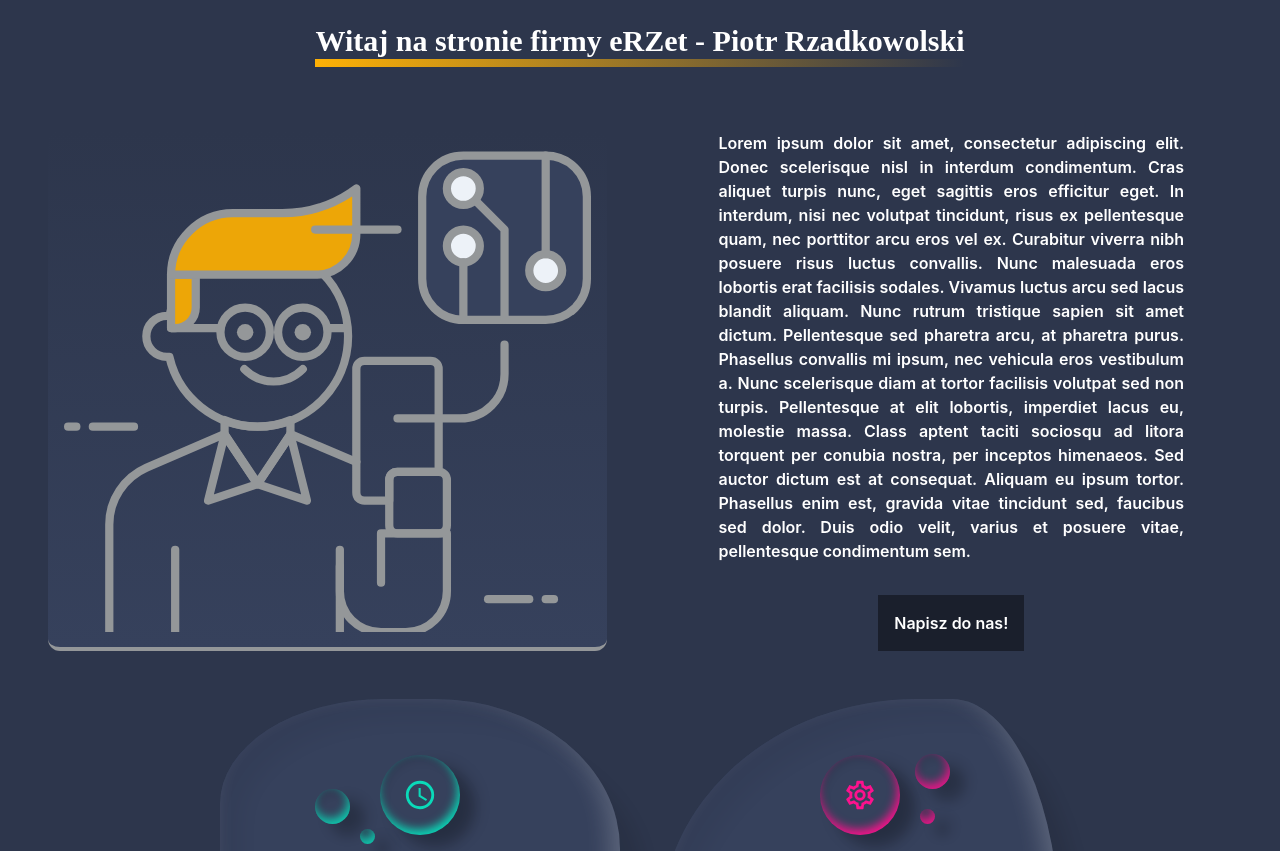
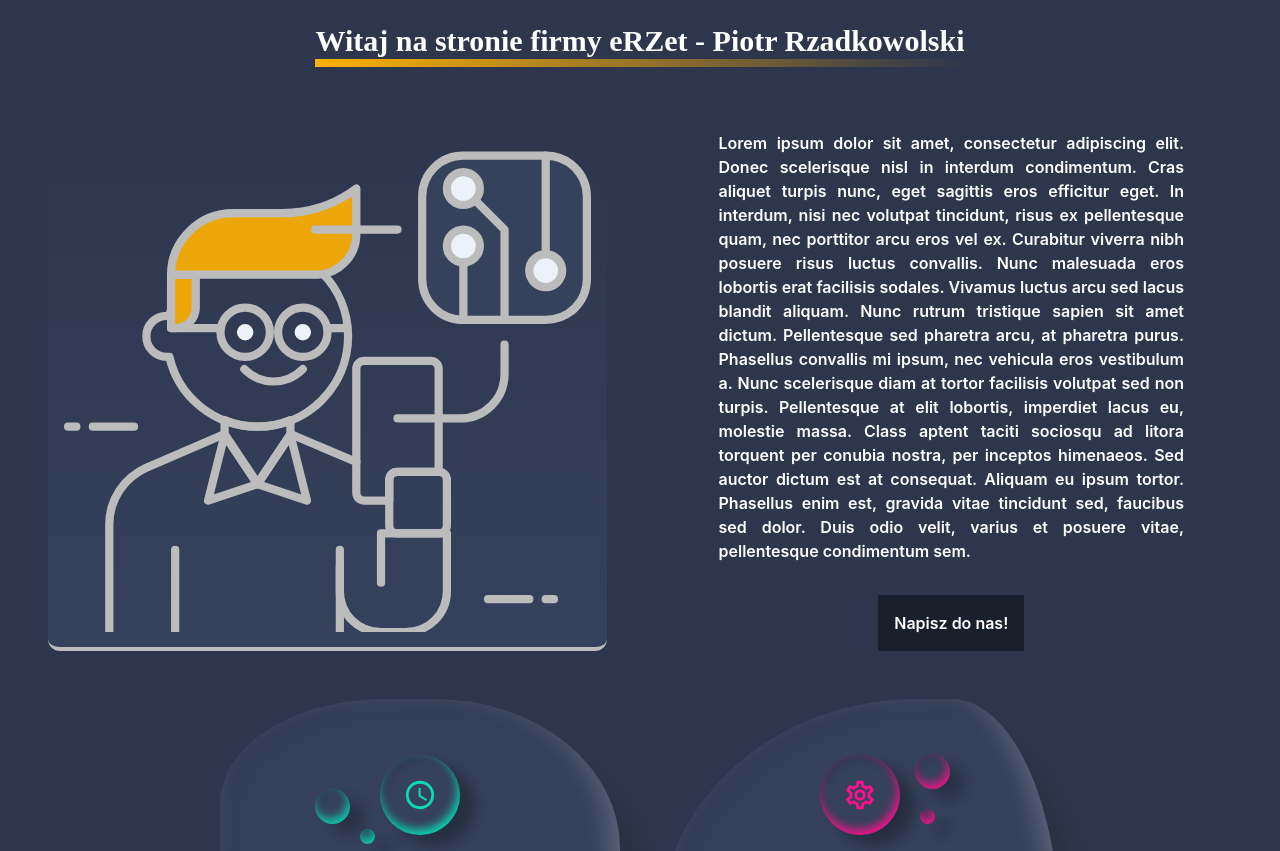
Before and after one commit to dziekiczan1/eRZet, a React (Create React App) app: page / in a window 1280 px wide. Shown: the part 600-1451 px from the top of the page. Built offline with nearby package versions, Linux system fonts and the light colour scheme.

Commit message:
fix: change About svg logo colors

```diff
--- a/src/components/About/About.js
+++ b/src/components/About/About.js
@@ -40,7 +40,7 @@ const About = ({ innerRef }) => {
           <div
             className={
               theme === "dark"
-                ? "bg-gradient-to-t from-navy-400 to-transparent rounded-xl border-b-4 border-b-[#949799] px-4"
+                ? "bg-gradient-to-t from-navy-400 to-transparent rounded-xl border-b-4 border-b-[#bcbcbc] px-4"
                 : "bg-gradient-to-t from-light-100 to-transparent rounded-xl border-b-4 border-b-[#475569] px-4"
             }
           >
```
Also changed, not shown: src/assets/about-logo.svg.
